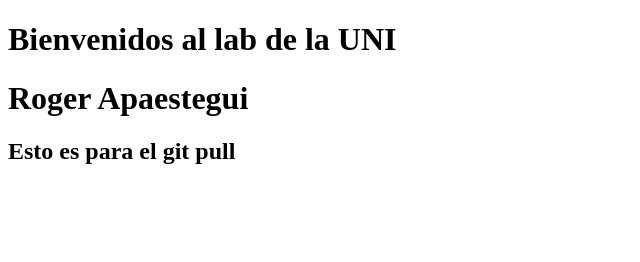
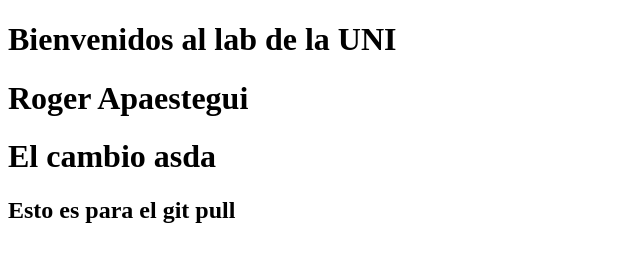
Before and after one commit to eduardoorm/workshop-git-github, a plain HTML site: page index.html in a window 1280 px wide. Shown: the whole page, without its empty margins (0-640 px from the left). Drawn offline with Linux system fonts and the light colour scheme.

Commit message:
Update index.html
pull request

```diff
--- a/index.html
+++ b/index.html
@@ -8,6 +8,7 @@
 <body>
     <h1> Bienvenidos al lab de la UNI</h1>
     <h1> Roger Apaestegui</h1>
+    <h1> El cambio asda</h1>
 
     <h2>Esto es para el git pull</h2>
 </body>
```
